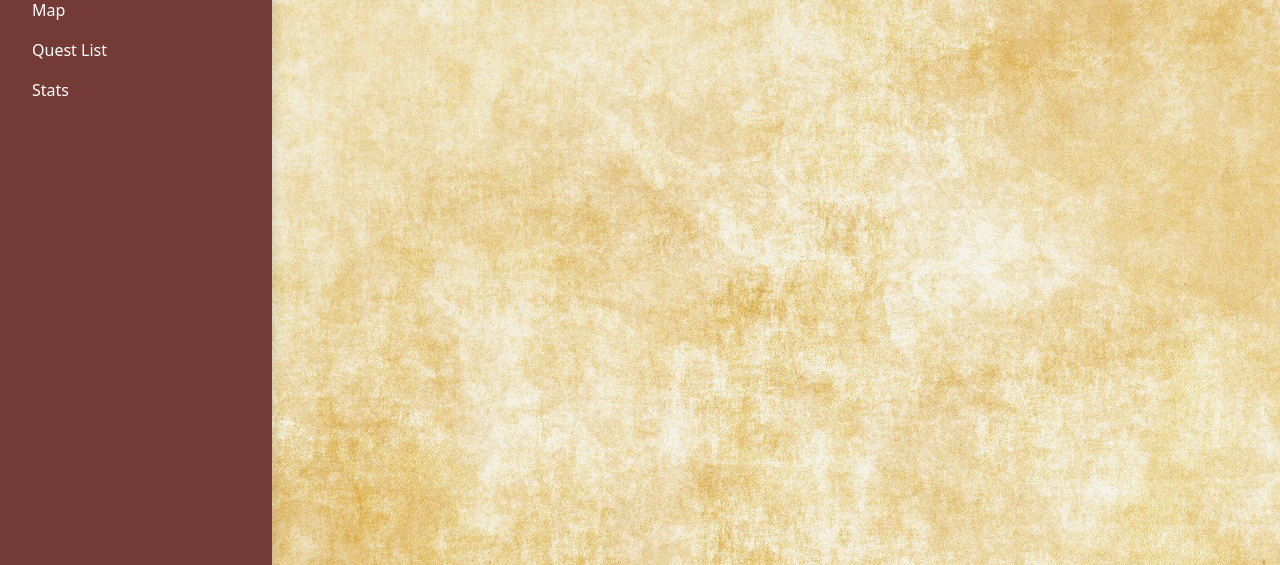
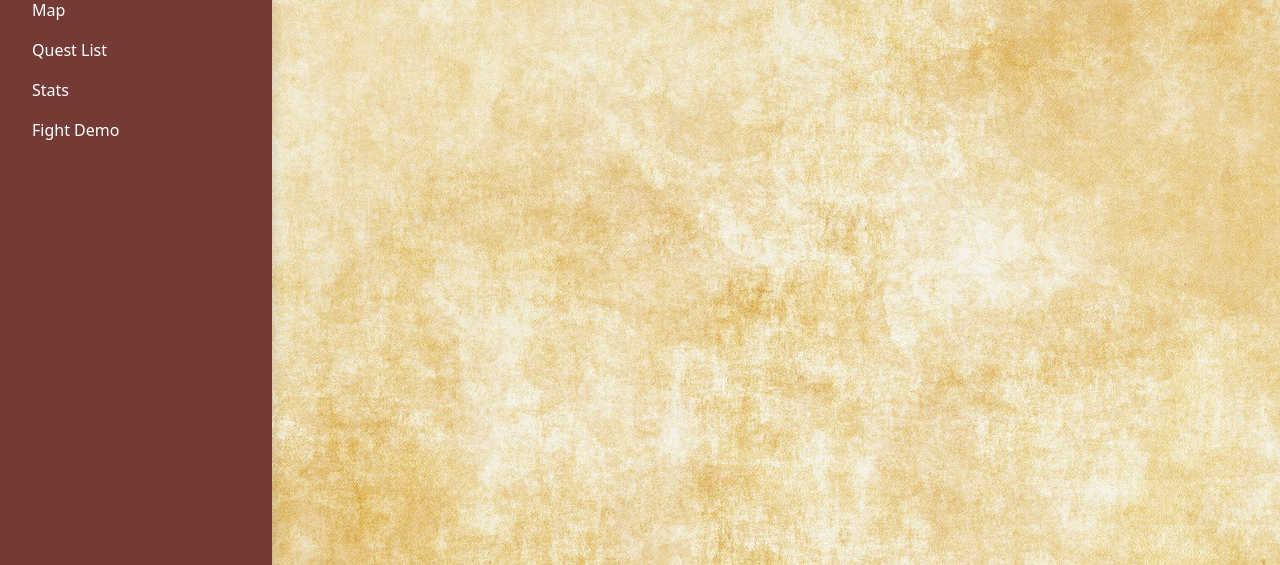
Before and after one commit to brendanyoon/ALCO, a Django app: page /student-dashboard/ in a window 1280 px wide. Shown: the part 314-879 px from the top of the page. Run offline with Django 4.2, Linux system fonts and the light colour scheme.

Commit message:
added game demo to student dashboard

```diff
--- a/ALCO/settings.py
+++ b/ALCO/settings.py
@@ -79,8 +79,8 @@ DATABASES = {
     'default': {
         'ENGINE': 'django.db.backends.postgresql_psycopg2',
         'NAME': 'ALCO_db',
-        'USER': 'abe',
-        'PASSWORD': 'DBsAreSick123!',
+        'USER': '',
+        'PASSWORD': '',
         'HOST': 'localhost',
         'PORT': '5432',
         'TEST': {
@@ -132,6 +132,7 @@ USE_TZ = True
 # https://docs.djangoproject.com/en/4.0/howto/static-files/
 
 STATIC_URL = 'static/'
+STATIC_ROOT = os.path.join(BASE_DIR, 'static')
 
 # Default primary key field type
 # https://docs.djangoproject.com/en/4.0/ref/settings/#default-auto-field
--- a/app/templates/app/base.html
+++ b/app/templates/app/base.html
@@ -18,6 +18,12 @@
     <script src="https://cdn.jsdelivr.net/npm/bootstrap@5.1.3/dist/js/bootstrap.bundle.min.js"
         integrity="sha384-ka7Sk0Gln4gmtz2MlQnikT1wXgYsOg+OMhuP+IlRH9sENBO0LRn5q+8nbTov4+1p"
         crossorigin="anonymous"></script>
+
+    <style>
+        * {
+            box-sizing: border-box
+        }
+    </style>
 
 </head>
 
--- a/app/templates/app/student-dashboard.html
+++ b/app/templates/app/student-dashboard.html
@@ -42,6 +42,12 @@
                         Stats
                     </a>
                 </li>
+                <li class="nav-item">
+                    <a href="{%url 'student-fight'%}" class="nav-link text-white font-italic">
+                        <i class="fa fa-picture-o mr-3 text-primary fa-fw"></i>
+                        Fight Demo
+                    </a>
+                </li>
             </ul>
 
 
--- a/app/urls.py
+++ b/app/urls.py
@@ -11,5 +11,6 @@ urlpatterns = [
     path('prof-quest/', views.prof_quest, name='prof-quest'),
     path('student-stats/', views.student_stats, name='student-stats'),
     path('student-map/', views.student_map, name='student-map'),
-    path('student-quest/', views.student_quest, name='student-quest')
+    path('student-quest/', views.student_quest, name='student-quest'),
+    path('student-fight/', views.student_fight, name='student-fight')
 ]
--- a/app/views.py
+++ b/app/views.py
@@ -68,3 +68,7 @@ def student_stats(request):
     }
 
     return render(request, 'app/student-stats.html', context=context)
+
+
+def student_fight(request):
+    return render(request, 'app/student-fight-demo.html')
```
